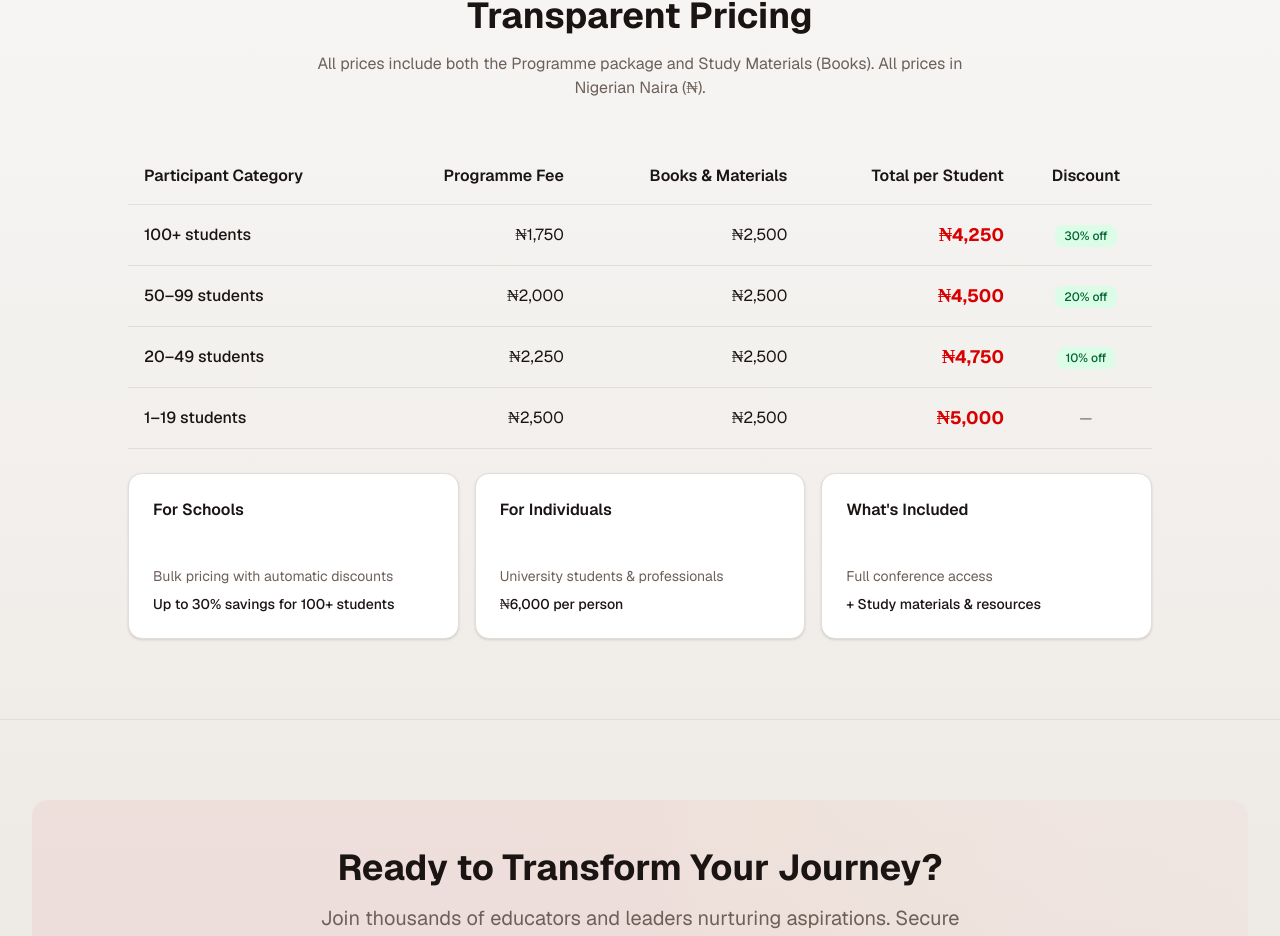
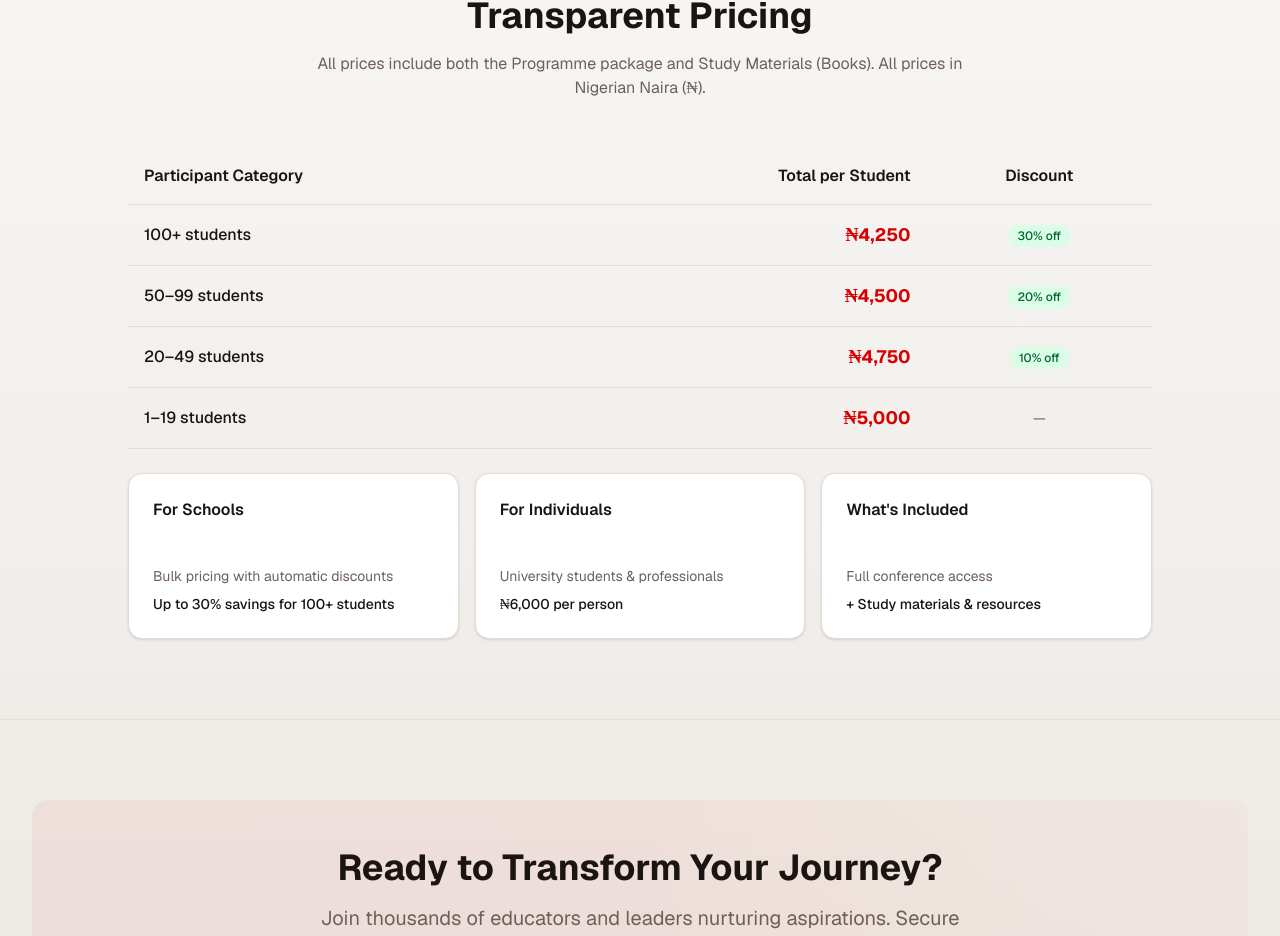
Before and after one commit to AbdulSobur1/NAFS1, a Next.js app: page / in a window 1280 px wide. Shown: the part 1890-2826 px from the top of the page. Built offline with nearby package versions, Linux system fonts and the light colour scheme.

Commit message:
Simplify transparent pricing table

```diff
--- a/app/page.tsx
+++ b/app/page.tsx
@@ -237,8 +237,6 @@ export default function HomePage() {
               <thead>
                 <tr className="border-b border-border">
                   <th className="text-left py-4 px-4 font-semibold">Participant Category</th>
-                  <th className="text-right py-4 px-4 font-semibold">Programme Fee</th>
-                  <th className="text-right py-4 px-4 font-semibold">Books & Materials</th>
                   <th className="text-right py-4 px-4 font-semibold">Total per Student</th>
                   <th className="text-center py-4 px-4 font-semibold">Discount</th>
                 </tr>
@@ -247,8 +245,6 @@ export default function HomePage() {
                 {pricingTiers.map((tier, index) => (
                   <tr key={index} className={`border-b border-border hover:bg-muted/50 transition-colors ${index === pricingTiers.length - 1 ? '' : ''}`}>
                     <td className="py-4 px-4 font-medium">{tier.description}</td>
-                    <td className="text-right py-4 px-4">₦{tier.programme.toLocaleString()}</td>
-                    <td className="text-right py-4 px-4">₦{tier.book.toLocaleString()}</td>
                     <td className="text-right py-4 px-4 font-bold text-primary text-lg">₦{tier.total.toLocaleString()}</td>
                     <td className="text-center py-4 px-4">
                       {tier.discount > 0 ? (
```
